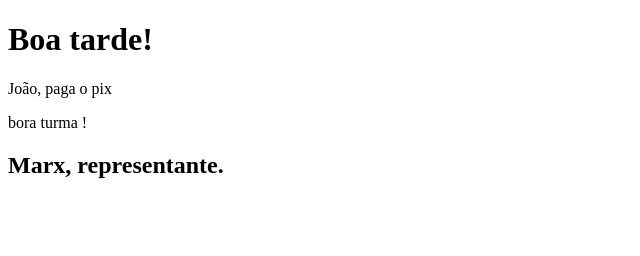
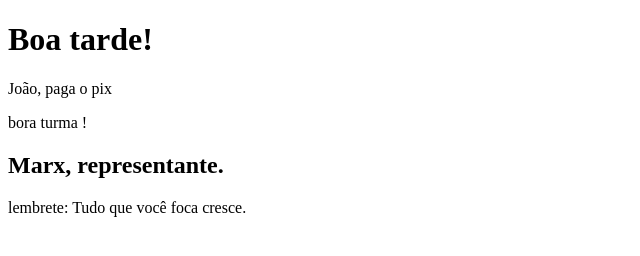
Before and after one commit to victorwellington02/github-t3-2.0, a plain HTML site: page index.html in a window 1280 px wide. Shown: the whole page, without its empty margins (0-640 px from the left). Drawn offline with Linux system fonts and the light colour scheme.

Commit message:
add uma frase

```diff
--- a/index.html
+++ b/index.html
@@ -11,5 +11,6 @@
   <p>João, paga o pix</p>
   <p>bora turma !</p>
   <h2>Marx, representante.</h2>
+  <p>lembrete: Tudo que você foca cresce.</p>
 </body>
 </html>
```
